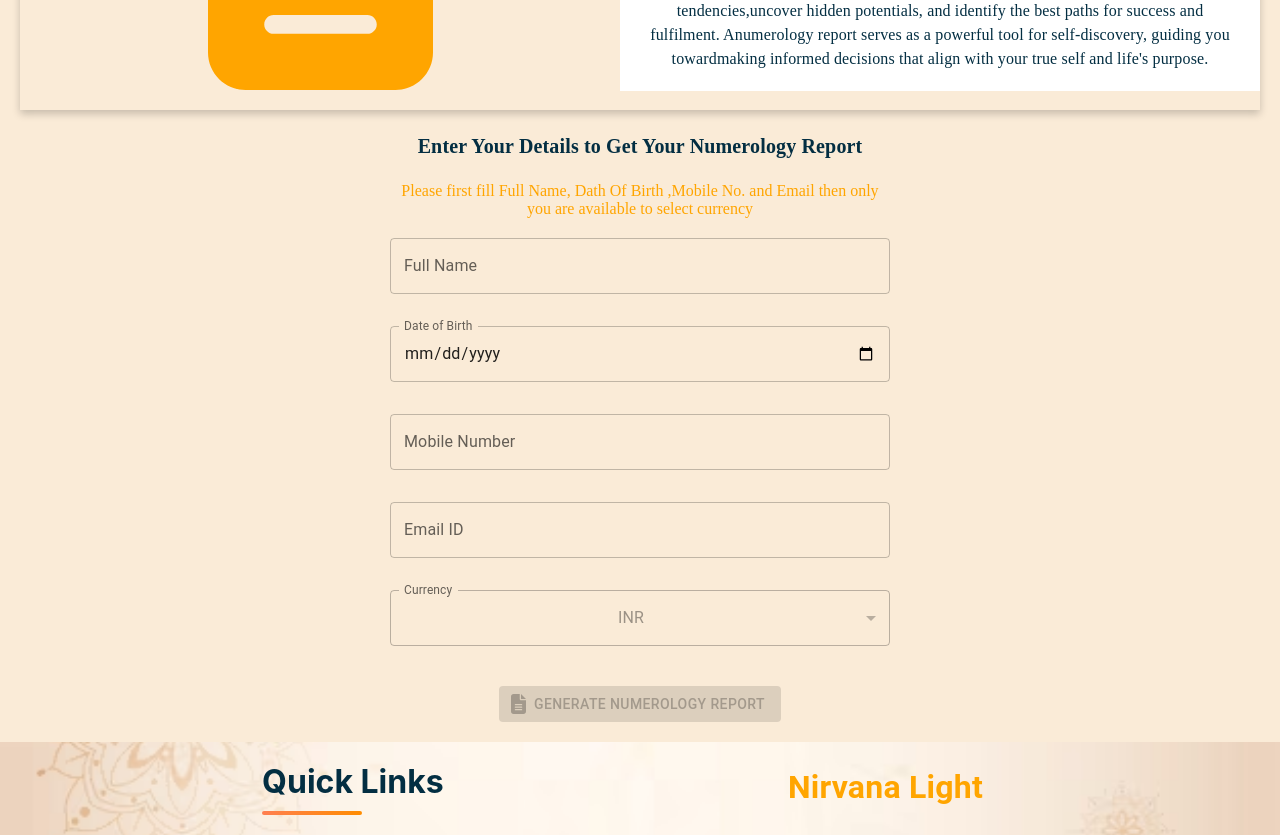
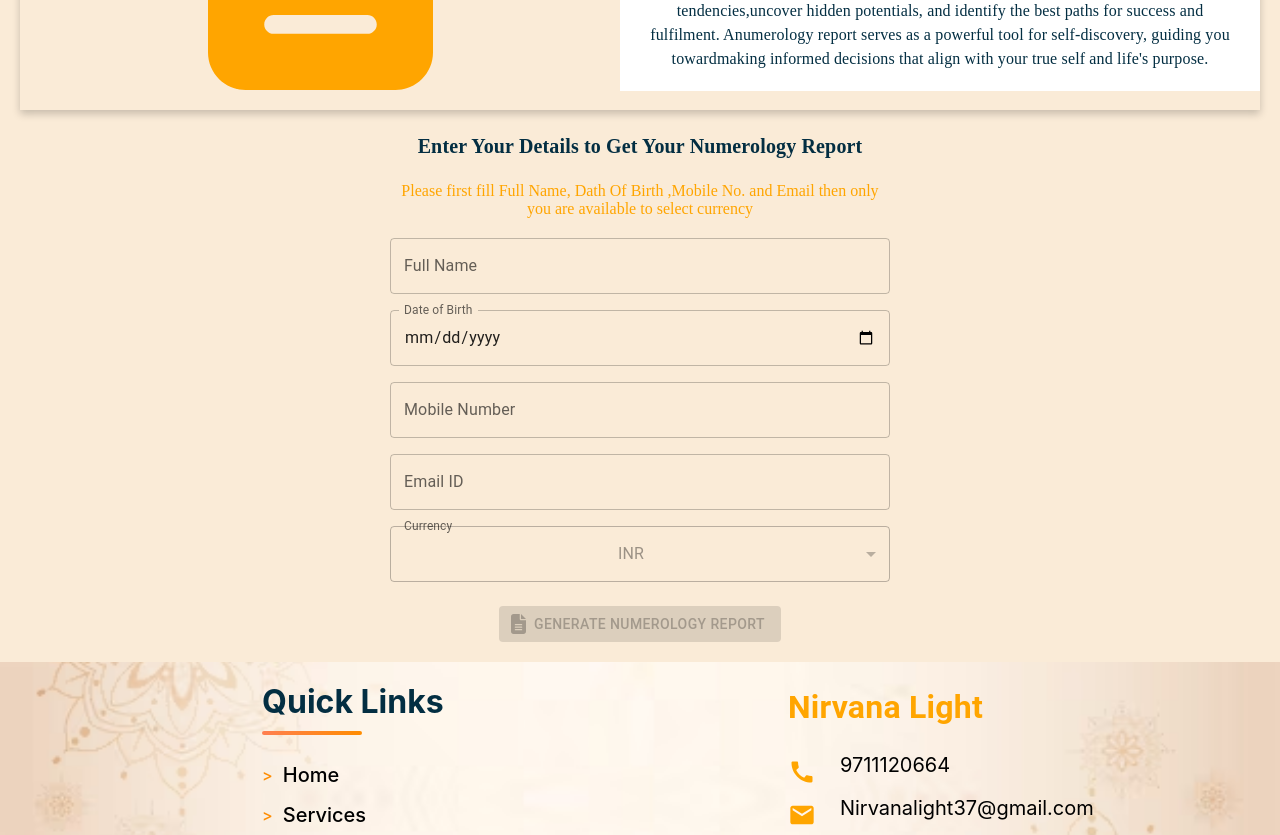
Before and after one commit to tuhar-vishnoi/nirvanalight-proj, a React (Create React App) app: page /NumerologyReport in a window 1280 px wide. Shown: the part 420-1255 px from the top of the page. Built offline with nearby package versions, Linux system fonts and the light colour scheme.

Commit message:
some issue fixed

```diff
--- a/src/BookNowDialog.js
+++ b/src/BookNowDialog.js
@@ -32,9 +32,10 @@ const BookNowDialog = ({ open, onClose }) => {
   };
 
   const isFormValid = () => {
-    return (
-      formData.name && formData.email && formData.phone && formData.message
-    );
+    // Validate all fields, including email and phone number formats
+    const isEmailValid = /^[^\s@]+@[^\s@]+\.[^\s@]+$/.test(formData.email);
+    const isPhoneValid = /^\d{10}$/.test(formData.phone);
+    return formData.name && isEmailValid && isPhoneValid && formData.message;
   };
 
   const sendEmail = (formData) => {
@@ -130,8 +131,11 @@ const BookNowDialog = ({ open, onClose }) => {
                 setFormData({ ...formData, phone: value });
               }
             }}
+            error={
+              formData.phone.length > 0 && !/^\d{10}$/.test(formData.phone)
+            }
             helperText={
-              formData.phone.length < 10 && formData.phone.length > 0
+              formData.phone.length > 0 && !/^\d{10}$/.test(formData.phone)
                 ? "Phone number must be 10 digits."
                 : ""
             }
@@ -169,7 +173,7 @@ const BookNowDialog = ({ open, onClose }) => {
         </Button>
         <Button
           onClick={handleSubmit}
-          disabled={!isFormValid()}
+          disabled={!isFormValid()} // Disable button if form is invalid
           sx={{
             bgcolor: "orange",
             color: "black",
--- a/src/NumerologyReport.js
+++ b/src/NumerologyReport.js
@@ -28,12 +28,20 @@ const NumerologyReport = () => {
   const [razorpayScriptLoaded, setRazorpayScriptLoaded] = useState(false); // Track Razorpay script load
   const paypalRef = useRef();
 
+  // Check field validity
+  const isMobileNumberValid =
+    formData.mobileNumber.length === 10 &&
+    /^\d{10}$/.test(formData.mobileNumber);
+  const isEmailValid = /^[^\s@]+@[^\s@]+\.[^\s@]+$/.test(formData.email);
+
   // Check if all required fields are filled
   const isFormComplete =
     formData.fullName.trim() &&
     formData.dob.trim() &&
-    formData.mobileNumber.trim() &&
-    formData.email.trim();
+    isMobileNumberValid &&
+    isEmailValid;
+
+  const isCurrencyDisabled = !isFormComplete;
 
   // Handle form input change
   const handleChange = (e) => {
@@ -58,7 +66,7 @@ const NumerologyReport = () => {
       script.onload = () => setPaypalScriptLoaded(true);
       document.body.appendChild(script);
       return () => {
-        document.body.removeChild(script); // Clean up PayPal script
+        document.body.removeChild(script);
       };
     }
 
@@ -69,7 +77,7 @@ const NumerologyReport = () => {
       script.onload = () => setRazorpayScriptLoaded(true);
       document.body.appendChild(script);
       return () => {
-        document.body.removeChild(script); // Clean up Razorpay script
+        document.body.removeChild(script);
       };
     }
   }, [currency, paypalScriptLoaded, razorpayScriptLoaded]);
@@ -87,7 +95,7 @@ const NumerologyReport = () => {
                   {
                     description: "Payment for Numerology Report",
                     amount: {
-                      currency_code: "USD", // USD for PayPal
+                      currency_code: "USD",
                       value: "21", // Replace with actual amount
                     },
                   },
@@ -99,7 +107,6 @@ const NumerologyReport = () => {
               console.log("Order captured:", order);
               alert("Payment Successful!");
 
-              // Send email after successful payment
               sendEmail();
             },
             onError: (err) => {
@@ -107,17 +114,17 @@ const NumerologyReport = () => {
               alert("Something went wrong with the payment.");
             },
           })
-          .render(paypalRef.current); // Render PayPal button once loaded
+          .render(paypalRef.current);
       }
     }
   }, [paypalScriptLoaded, currency]);
 
-  // Initialize Razorpay once script is loaded
+  // Handle Razorpay payment
   const handlePayment = () => {
     if (currency === "INR" && razorpayScriptLoaded) {
       const options = {
         key: "rzp_live_Rpa2wue2bjO6i9", // Replace with your Razorpay Key
-        amount: "99900", // Example amount in INR (100 paise = 1 INR)
+        amount: "99900",
         currency: "INR",
         name: "Numerology Report Payment",
         description: "Payment for Numerology Report",
@@ -125,7 +132,6 @@ const NumerologyReport = () => {
           console.log(response);
           alert("Payment successful!");
 
-          // Send email after successful payment
           sendEmail();
         },
         prefill: {
@@ -142,19 +148,19 @@ const NumerologyReport = () => {
       };
 
       try {
-        const rzp1 = new window.Razorpay(options); // Razorpay constructor
-        rzp1.open(); // Open the payment gateway
+        const rzp1 = new window.Razorpay(options);
+        rzp1.open();
       } catch (error) {
         console.error("Error initializing Razorpay:", error);
       }
     }
   };
 
-  // Function to send email using EmailJS
+  // Send email using EmailJS
   const sendEmail = () => {
     const templateParams = {
       from_name: formData.fullName,
-      to_name: "Nirvanalight37", // Recipient name
+      to_name: "Nirvanalight37",
       message: "Payment for Numerology Report completed successfully.",
       email: formData.email,
       mobile_number: formData.mobileNumber,
@@ -163,7 +169,7 @@ const NumerologyReport = () => {
     emailjs
       .send(
         "service_swhgme8", // Replace with your service ID
-        "Nirvana Light", // Replace with your template ID
+        "template_ceeewz9", // Replace with your template ID
         templateParams,
         "p6G7HSuuH8rrGdziD" // Replace with your user ID
       )
@@ -181,7 +187,7 @@ const NumerologyReport = () => {
   const handleSubmit = (e) => {
     e.preventDefault();
     console.log(formData);
-    handlePayment(); // Trigger payment method
+    handlePayment();
   };
   const data = [
     {
@@ -292,12 +298,7 @@ const NumerologyReport = () => {
 
       <form
         onSubmit={handleSubmit}
-        style={{
-          marginTop: "30px",
-          textAlign: "center",
-          maxWidth: "500px",
-          margin: "0 auto",
-        }}
+        style={{ maxWidth: "500px", margin: "0 auto" }}
       >
         <Typography
           variant="h6"
@@ -321,7 +322,6 @@ const NumerologyReport = () => {
           Please first fill Full Name, Dath Of Birth ,Mobile No. and Email then
           only you are available to select currency{" "}
         </p>
-        <Box sx={{ mb: 2 }}>
         <TextField
           label="Full Name"
           variant="outlined"
@@ -331,9 +331,6 @@ const NumerologyReport = () => {
           onChange={handleChange}
           sx={{ mb: 2 }}
         />
-        </Box>
-
-        <Box sx={{ mb: 2 }}>
         <TextField
           label="Date of Birth"
           variant="outlined"
@@ -345,9 +342,6 @@ const NumerologyReport = () => {
           InputLabelProps={{ shrink: true }}
           sx={{ mb: 2 }}
         />
-        </Box>
-
-        <Box sx={{ mb: 2 }}>
         <TextField
           label="Mobile Number"
           variant="outlined"
@@ -361,20 +355,13 @@ const NumerologyReport = () => {
             }
           }}
           helperText={
-              formData.mobileNumber.length > 0 &&
-              formData.mobileNumber.length < 10
+            formData.mobileNumber.length > 0 && !isMobileNumberValid
               ? "Mobile number must be 10 digits."
               : ""
           }
-            error={
-              formData.mobileNumber.length > 0 &&
-              formData.mobileNumber.length < 10
-            }
+          error={formData.mobileNumber.length > 0 && !isMobileNumberValid}
           sx={{ mb: 2 }}
         />
-        </Box>
-
-        <Box sx={{ mb: 2 }}>
         <TextField
           label="Email ID"
           variant="outlined"
@@ -382,28 +369,20 @@ const NumerologyReport = () => {
           name="email"
           value={formData.email}
           onChange={handleChange}
-            error={
-              !/^[^\s@]+@[^\s@]+\.[^\s@]+$/.test(formData.email) &&
-              formData.email
-            }
           helperText={
-              !/^[^\s@]+@[^\s@]+\.[^\s@]+$/.test(formData.email) &&
-              formData.email
+            formData.email.length > 0 && !isEmailValid
               ? "Invalid email format."
               : ""
           }
+          error={formData.email.length > 0 && !isEmailValid}
           sx={{ mb: 2 }}
         />
-        </Box>
-
         <FormControl fullWidth>
           <InputLabel>Currency</InputLabel>
           <Select
             value={currency}
             onChange={handleCurrencyChange}
-            label="Currency"
-            sx={{ mb: 2 }}
-            disabled={!isFormComplete}
+            disabled={isCurrencyDisabled}
           >
             <MenuItem value="INR">INR</MenuItem>
             <MenuItem value="USD">USD</MenuItem>
```
Lines whose indentation alone changed are shown as unchanged.
